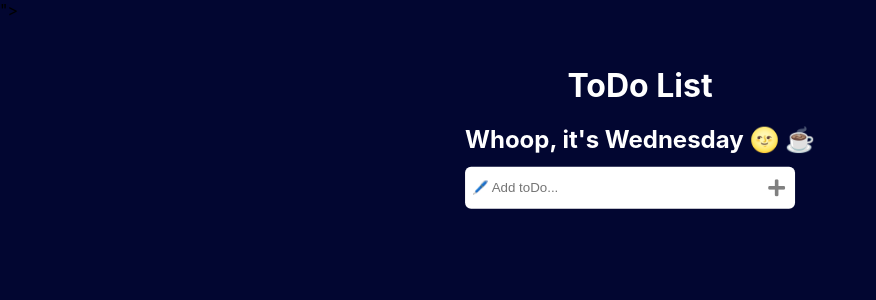
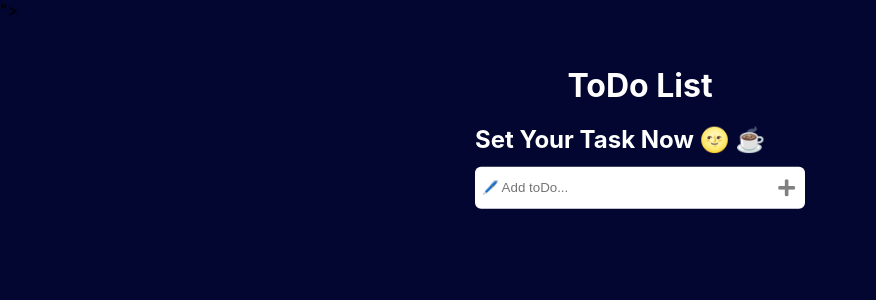
Before and after one commit to itisMilan/todolistapp, a React (Create React App) app: page / in a window 1280 px wide. Shown: the top 300 px of the page, without its empty margins (0-876 px from the left). Built offline with nearby package versions, Linux system fonts and the light colour scheme.

Commit message:
Final Changes V1.1 Changed Heading Of The Todolist

```diff
--- a/src/App.js
+++ b/src/App.js
@@ -21,7 +21,7 @@ const deleteTodo = (index)=>{
       </div>
       <div className="subHeading">
         <br />
-        <h2>Whoop, it's Wednesday 🌝 ☕ </h2>
+        <h2>Set Your Task Now 🌝 ☕ </h2>
       </div>
       <div className="input">
         <input
```
